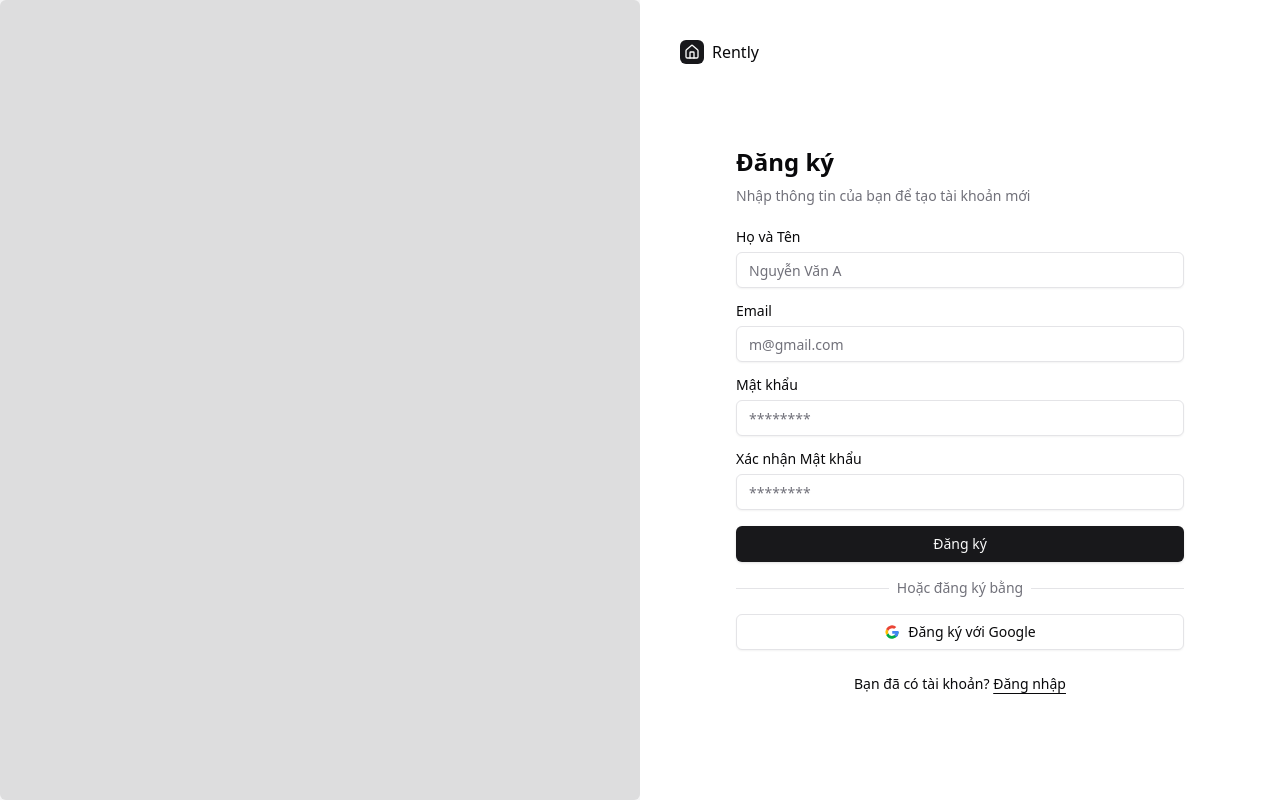
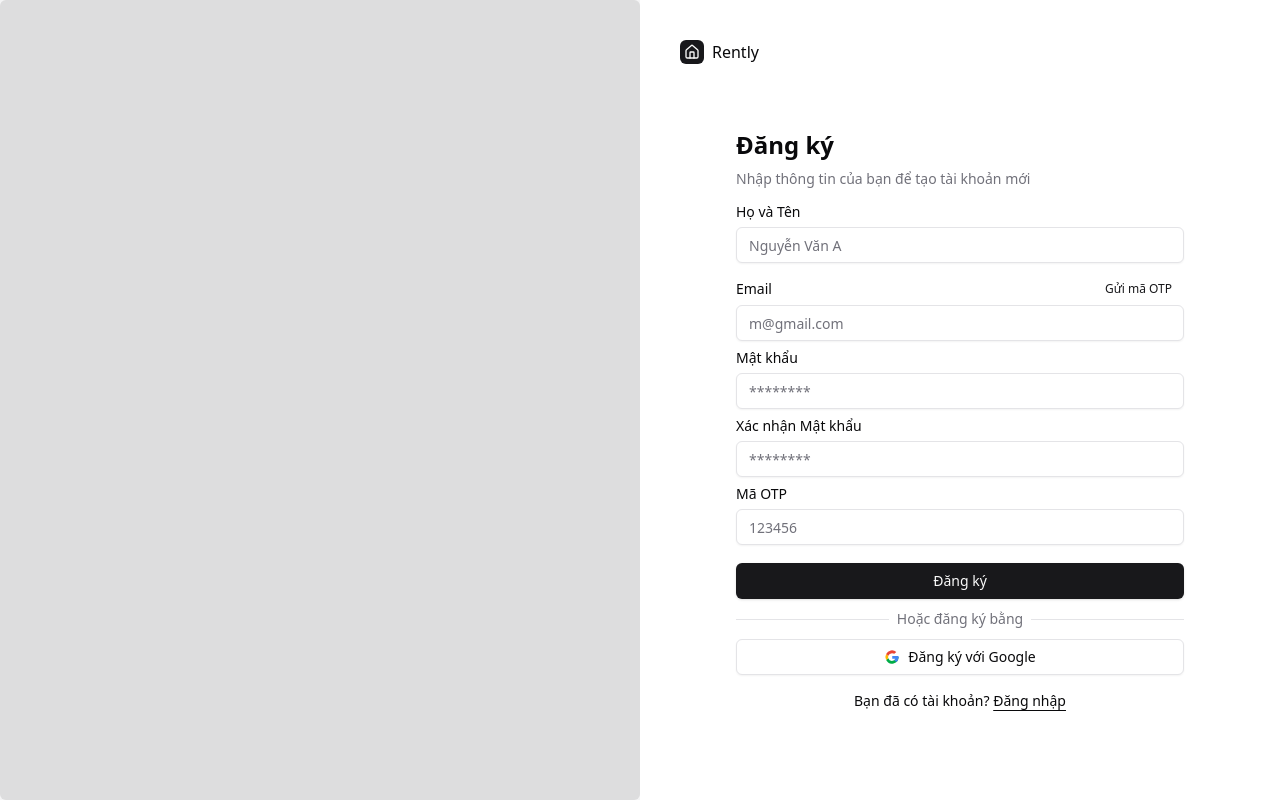
Before and after one commit to haota1307/rently, a Next.js app in the folder rently-client/: page /dang-ky in a window 1280 px wide. Built offline with nearby package versions, Linux system fonts and the light colour scheme.

Commit message:
Update client: chức năng đăng ký tài khoản

```diff
--- a/rently-client/src/features/auth/auth.api.ts
+++ b/rently-client/src/features/auth/auth.api.ts
@@ -4,12 +4,18 @@ import {
   LogoutBodyType,
   RefreshTokenBodyType,
   RefreshTokenResType,
+  RegisterBodyType,
+  RegisterResType,
+  SendOTPBodyType,
 } from "@/features/auth/schema/auth.schema";
 import http from "@/lib/http";
+import { MessageResType } from "@/types/message.type";
 
 const authApiRequest = {
-  // --- Server-side endpoints (dùng trong SSR hoặc nội bộ, không cần baseUrl override) ---
   sLogin: (body: LoginBodyType) => http.post<LoginResType>("/auth/login", body),
+
+  login: (body: LoginBodyType) =>
+    http.post<LoginResType>("/api/auth/login", body, { baseUrl: "" }),
 
   sLogout: (body: LogoutBodyType & { accessToken: string }) =>
     http.post(
@@ -25,11 +31,13 @@ const authApiRequest = {
   sRefreshToken: (body: RefreshTokenBodyType) =>
     http.post<RefreshTokenResType>("/auth/refresh-token", body),
 
-  // --- Client-side endpoints (đường dẫn sử dụng /api/auth/* và baseUrl là BASE_URL) ---
-  login: (body: LoginBodyType) =>
-    http.post<LoginResType>("/api/auth/login", body, { baseUrl: "" }),
+  register: (body: RegisterBodyType) =>
+    http.post<RegisterResType>("/auth/register", body),
 
-  logout: () => http.post("/api/auth/logout", null, { baseUrl: "" }),
+  sendOTPCode: (body: SendOTPBodyType) =>
+    http.post<MessageResType>("/auth/otp", body),
+
+  logout: () => http.post("/auth/logout", null, { baseUrl: "" }),
 
   // refreshTokenRequest dùng để tránh gọi nhiều lần trong cùng một chu kỳ refresh token
   refreshTokenRequest: null as Promise<{
@@ -42,7 +50,7 @@ const authApiRequest = {
       return this.refreshTokenRequest;
     }
     this.refreshTokenRequest = http.post<RefreshTokenResType>(
-      "/api/auth/refresh-token",
+      "/auth/refresh-token",
       null,
       { baseUrl: "" }
     );
@@ -53,7 +61,7 @@ const authApiRequest = {
 
   // Dùng để lưu accessToken và refreshToken vào cookie thông qua endpoint backend
   setTokenToCookie: (body: { accessToken: string; refreshToken: string }) =>
-    http.post("/api/auth/token", body, { baseUrl: "" }),
+    http.post("/auth/token", body, { baseUrl: "" }),
 };
 
 export default authApiRequest;
--- a/rently-client/src/features/auth/components/register-form.tsx
+++ b/rently-client/src/features/auth/components/register-form.tsx
@@ -5,7 +5,7 @@ import { Label } from "@/components/ui/label";
 import { Button } from "@/components/ui/button";
 import { zodResolver } from "@hookform/resolvers/zod";
 import { useForm } from "react-hook-form";
-import { cn } from "@/lib/utils";
+import { cn, handleErrorApi } from "@/lib/utils";
 import Link from "next/link";
 import { Form, FormField, FormItem, FormMessage } from "@/components/ui/form";
 import {
@@ -13,11 +13,20 @@ import {
   RegisterBodyType,
 } from "@/features/auth/schema/auth.schema";
 import { GoogleIcon } from "@/features/auth/components/google-icon";
+import {
+  useRegisterMutation,
+  useSendOTPCodeMutation,
+} from "@/features/auth/useAuth";
+import { toast } from "sonner";
+import { useRouter } from "next/navigation";
+import { Loader2 } from "lucide-react";
 
 const RegisterForm = ({
   className,
   ...props
 }: React.ComponentPropsWithoutRef<"form">) => {
+  const router = useRouter();
+
   const form = useForm<RegisterBodyType>({
     resolver: zodResolver(RegisterBodySchema),
     defaultValues: {
@@ -25,18 +34,52 @@ const RegisterForm = ({
       email: "",
       password: "",
       confirmPassword: "",
+      code: "",
     },
   });
 
+  const sendOtpMutation = useSendOTPCodeMutation();
+  const registerMutation = useRegisterMutation();
+
+  const handleSendOtp = async () => {
+    if (sendOtpMutation.isPending) return;
+
+    const emailValue = form.getValues("email");
+
+    if (!emailValue) {
+      toast.error("Vui lòng nhập email trước khi gửi mã OTP");
+      return;
+    }
+
+    try {
+      await sendOtpMutation.mutateAsync({
+        email: emailValue,
+        type: "REGISTER",
+      });
+
+      toast.success(`Mã OTP đã được gửi đến email ${emailValue}`);
+    } catch (error) {
+      handleErrorApi({ error, setError: form.setError });
+    }
+  };
+
   const onSubmit = async (data: RegisterBodyType) => {
-    // Khi nhấn submit, React Hook Form sẽ validate với Zod schema
-    console.log({ data });
+    if (registerMutation.isPending) return;
+
+    try {
+      await registerMutation.mutateAsync(data);
+
+      toast.success("Đăng ký thành công!");
+      router.replace("/dang-nhap");
+    } catch (error) {
+      handleErrorApi({ error, setError: form.setError });
+    }
   };
 
   return (
     <Form {...form}>
       <form
-        className={cn("flex flex-col gap-6", className)}
+        className={cn("flex flex-col gap-4", className)}
         {...props}
         noValidate
         onSubmit={form.handleSubmit(onSubmit, (err) => {
@@ -49,7 +92,9 @@ const RegisterForm = ({
             Nhập thông tin của bạn để tạo tài khoản mới
           </p>
         </div>
-        <div className="grid gap-4">
+
+        <div className="grid gap-2.5">
+          {/* Trường Họ Tên */}
           <FormField
             control={form.control}
             name="name"
@@ -76,13 +121,33 @@ const RegisterForm = ({
             )}
           />
 
+          {/* Trường Email */}
           <FormField
             control={form.control}
             name="email"
             render={({ field, formState: { errors } }) => (
               <FormItem>
-                <div className="grid gap-2">
-                  <Label htmlFor="email">Email</Label>
+                <div className="grid gap-x-2">
+                  <div className="flex items-center justify-between">
+                    <Label htmlFor="email">Email</Label>
+                    <Button
+                      type="button"
+                      variant="link"
+                      size="sm"
+                      onClick={handleSendOtp}
+                      disabled={sendOtpMutation.isPending}
+                      className="h-8 px-3 text-xs"
+                    >
+                      {sendOtpMutation.isPending ? (
+                        <>
+                          <Loader2 className="mr-2 h-3 w-3 animate-spin" />
+                          Đang gửi...
+                        </>
+                      ) : (
+                        "Gửi mã OTP"
+                      )}
+                    </Button>
+                  </div>
                   <Input
                     id="email"
                     type="email"
@@ -102,6 +167,7 @@ const RegisterForm = ({
             )}
           />
 
+          {/* Trường Mật khẩu */}
           <FormField
             control={form.control}
             name="password"
@@ -128,6 +194,7 @@ const RegisterForm = ({
             )}
           />
 
+          {/* Trường Xác nhận Mật khẩu */}
           <FormField
             control={form.control}
             name="confirmPassword"
@@ -154,7 +221,34 @@ const RegisterForm = ({
             )}
           />
 
-          <Button type="submit" className="w-full">
+          {/* Trường Nhập mã OTP */}
+          <FormField
+            control={form.control}
+            name="code"
+            render={({ field, formState: { errors } }) => (
+              <FormItem>
+                <div className="grid gap-2">
+                  <Label htmlFor="code">Mã OTP</Label>
+                  <Input
+                    id="code"
+                    type="text"
+                    placeholder="123456"
+                    required
+                    {...field}
+                  />
+                  <FormMessage>
+                    {errors.code?.message && (
+                      <span className="text-red-500 text-sm">
+                        {errors.code.message}
+                      </span>
+                    )}
+                  </FormMessage>
+                </div>
+              </FormItem>
+            )}
+          />
+
+          <Button type="submit" className="w-full mt-2">
             Đăng ký
           </Button>
 
--- a/rently-client/src/features/auth/useAuth.tsx
+++ b/rently-client/src/features/auth/useAuth.tsx
@@ -4,6 +4,18 @@ import authApiRequest from "@/features/auth/auth.api";
 export const useLoginMutation = () => {
   return useMutation({
     mutationFn: authApiRequest.login,
+  });
+};
+
+export const useRegisterMutation = () => {
+  return useMutation({
+    mutationFn: authApiRequest.register,
+  });
+};
+
+export const useSendOTPCodeMutation = () => {
+  return useMutation({
+    mutationFn: authApiRequest.sendOTPCode,
   });
 };
 
--- a/rently-client/src/lib/utils.ts
+++ b/rently-client/src/lib/utils.ts
@@ -28,6 +28,7 @@ export const normalizePath = (path: string) => {
 const errorMessageMap: Record<string, string> = {
   "Error.InvalidPassword": "Mật khẩu không hợp lệ. Vui lòng thử lại.",
   "Error.EmailNotFound": "Email không tồn tại trong hệ thống.",
+  "Error.EmailAlreadyExists": "Email đã tồn tại trong hệ thống.",
 };
 
 export const handleErrorApi = ({
```
Also changed, not shown: rently-client/src/types/message.type.ts (added, +7 -0 lines).
